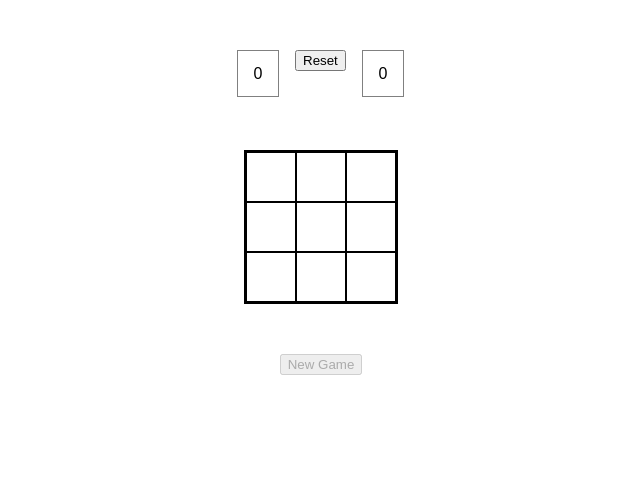
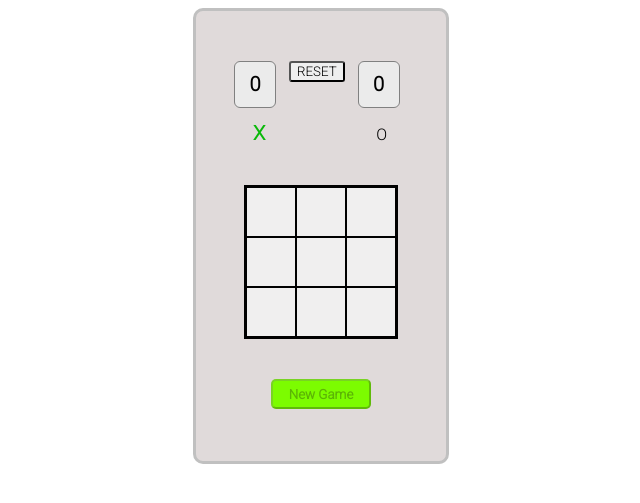
Before and after one commit to Eugeneche/Eugeneche.github.io, a PHP site: page /tic-tac-toe/index.html in a window 1280 px wide. Shown: the top 503 px of the page, without its empty margins (319-959 px from the left). Run offline with PHP 8.4, Linux system fonts and the light colour scheme.

Commit message:
Active class added

```diff
--- /dev/null
+++ b/tic-tac-toe/chips.js
@@ -0,0 +1,26 @@
+function createChips(message, color, timeRemoveChips = 3000) {
+    let chips = document.createElement('div');
+    chips.classList.add('chips');
+    chips.innerHTML += message;
+    chips.style.backgroundColor = color;
+    addChips(chips);
+    setTimeout(() => removeChips(chips), timeRemoveChips);
+}
+
+function removeChips(chips) {
+    chips.remove();
+    let allChips = document.querySelectorAll('.chips-field .chips');
+    if (allChips.length == 0) document.querySelector('.chips-field').remove();
+}
+
+function addChips(chips) {
+    let chipsField = document.querySelector('.chips-field');
+    if (chipsField) {
+        chipsField.appendChild(chips);
+    } else {
+        let chipsField = document.createElement('div');
+        chipsField.classList.add('chips-field');
+        document.querySelector('body').appendChild(chipsField);
+        chipsField.appendChild(chips);
+    }
+}
--- a/tic-tac-toe/index.html
+++ b/tic-tac-toe/index.html
@@ -5,13 +5,18 @@
     <meta name="viewport" content="width=device-width, initial-scale=1.0">
     <title>Document</title>
     <link rel="stylesheet" href="ttt.css">
+    <link href="https://fonts.googleapis.com/css2?family=Roboto:wght@300&display=swap" rel="stylesheet">
 </head>
 <body>
     <div class="container">
         <div class="score">
             <div class="global-score eks"></div>
-            <button class="reset">Reset</button>
+            <button class="reset">RESET</button>
             <div class="global-score zero"></div>
+        </div>
+        <div class="name">
+            <span class="eks active">X</span>
+            <span class="zero">O</span>
         </div>
         <div class="field">
             <div class="square"></div>
@@ -24,10 +29,9 @@
             <div class="square"></div>
             <div class="square"></div>
         </div>
-
-
         <button class="new-game" disabled>New Game</button>
     </div>
     <script src="ttt.js"></script>
+    <script src="chips.js"></script>
 </body>
 </html>
--- a/tic-tac-toe/ttt.css
+++ b/tic-tac-toe/ttt.css
@@ -1,35 +1,63 @@
 * {
-    font-family: Arial, Helvetica, sans-serif;
+    font-family: Roboto, Arial, Helvetica, sans-serif;
 }
 
+.container {
+    margin: 0 auto;
+    width: 250px;
+    height: 450px;
+    background: rgb(224, 218, 218);
+    border: 3px solid rgb(192, 192, 192);
+    border-radius: 10px;
+}
 
 .score {
-    margin: 50px auto;
+    margin: 50px auto 10px auto;
     width: 200px;
-    height: 50px;
+    min-height: 50px;
+}
 
+.score::after {
+    content: '';
+    width: 100%;
+    display: block;
+    clear: both;
 }
 
 .global-score {
     width: 40px;
     height: 45px;
-    border: 1px solid gray;
-    margin: 0 16px;
+    border: 1px solid rgb(128, 128, 128);
+    border-radius: 6px;
+    background: rgb(235, 235, 235);
+    margin: 0 13px;
     float: left;
     text-align: center;
     line-height: 45px;
+    font-size: 20px;
+    font-weight: 600;
 }
 
 .reset {
     display: block;
     float: left;
+    border-radius: 3px;
+}
+
+.name {
+    margin: auto;
+    width: 136px;
+}
+
+.name .zero {
+    margin-left: 107px;
 }
 
 .field {
-    margin: 50px auto;
+    margin: 40px auto;
     width: 150px;
     height: 150px;
-    border: 2px solid black;
+    border: 2px solid rgb(0, 0, 0);
     text-align: center;
 }
 
@@ -42,13 +70,47 @@
 .square {
     width: 50px;
     height: 50px;
+    background: rgb(240, 239, 239);
     float: left;
-    border: 1px solid black;
+    border: 1px solid rgb(0, 0, 0);
     box-sizing: border-box;
     line-height: 50px;
 }
 
+.square:hover {
+    border: 1px solid rgb(211, 211, 211);
+    background: rgb(255, 255, 162);
+}
+
 .new-game {
     display: block;
+    width: 100px;
+    height: 30px;
+    border-radius: 5px;
     margin: 20px auto;
+    background-color: rgb(124, 252, 0);
+    font-weight: 600;
 }
+
+.chips {
+    border: 1px solid rgba(70, 56, 56, 0.4);
+    border-radius: 5px;
+    padding: 10px;
+    margin: 20px;
+    background: rgba(0, 0, 0, .4);
+}
+
+.chips-field {
+    width: 200px;
+    position: fixed;
+    right: calc(50% - 100px);
+    top: 180px;
+    text-align: center;
+    color: rgb(255, 255, 255);
+}
+
+.active {
+    font-size: 20px;
+    font-weight: 900;
+    color: rgb(9, 185, 9);
+}
--- a/tic-tac-toe/ttt.js
+++ b/tic-tac-toe/ttt.js
@@ -27,6 +27,19 @@ function clickHandler(event) {
     }
 }
 
+function isActive(sign) {
+    sign === 'X' ? (function() {
+        document.querySelector('span.eks').classList.remove('active');
+        document.querySelector('span.zero').classList.add('active');
+        console.log(1);
+        })()
+      : (function() {
+        document.querySelector('span.zero').classList.remove('active');
+        document.querySelector('span.eks').classList.add('active');
+        console.log(2);
+    })();
+}
+
 function isWin() {
     let squaresArray = document.querySelectorAll('.square');
     let squaresValue = Array(9).fill(null);
@@ -46,6 +59,7 @@ function isWin() {
         let line = winnerLine[i];
         for(let j = 0; j < squaresValue.length; j++) {
             let sign = (count - 1) % 2 == 0 ? event.target.innerText = 'X' : event.target.innerText = 'O';
+            isActive(sign);
             squaresValue[j] = squaresArray[j].innerText;
 
             if(squaresValue[line[0]] === sign &&
@@ -55,7 +69,7 @@ function isWin() {
                     sign === 'X' ? countX++ : countO++;
                     document.querySelector('.eks').innerText = countX;
                     document.querySelector('.zero').innerText = countO;
-                    alert(sign + ' win!');
+                    createChips(`${sign} WIN!`, 'green', 3000);
                     document.querySelector('.new-game').outerHTML = '<button class="new-game">New Game</button>';
                     document.querySelector('.new-game').addEventListener('click', function() {
                         clearField();
@@ -72,7 +86,7 @@ function isWin() {
 
 function isDraw() {
     if(count == 9) {
-        alert('Draw');
+        createChips('DRAW', 'yellow', 3000);
         document.querySelector('.new-game').outerHTML = '<button class="new-game">New Game</button>';
         document.querySelector('.new-game').addEventListener('click', function() {
             clearField();
@@ -89,6 +103,8 @@ function clearField() {
         squaresArray[i].innerText = '';
     }
     field.addEventListener('click', clickHandler);
+    document.querySelector('span.eks').classList.add('active');
+    document.querySelector('span.zero').classList.remove('active');
     count = 0;
 }
 
```
